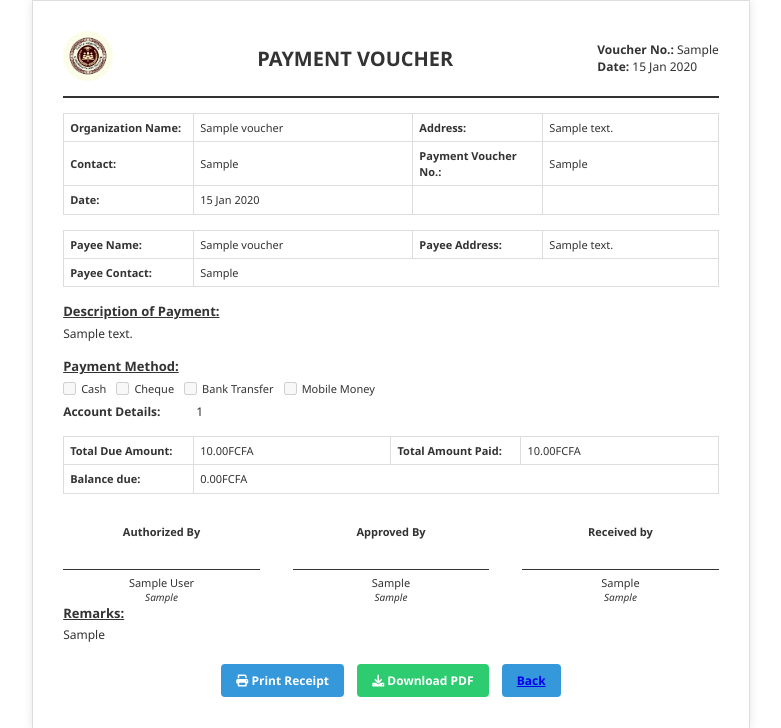
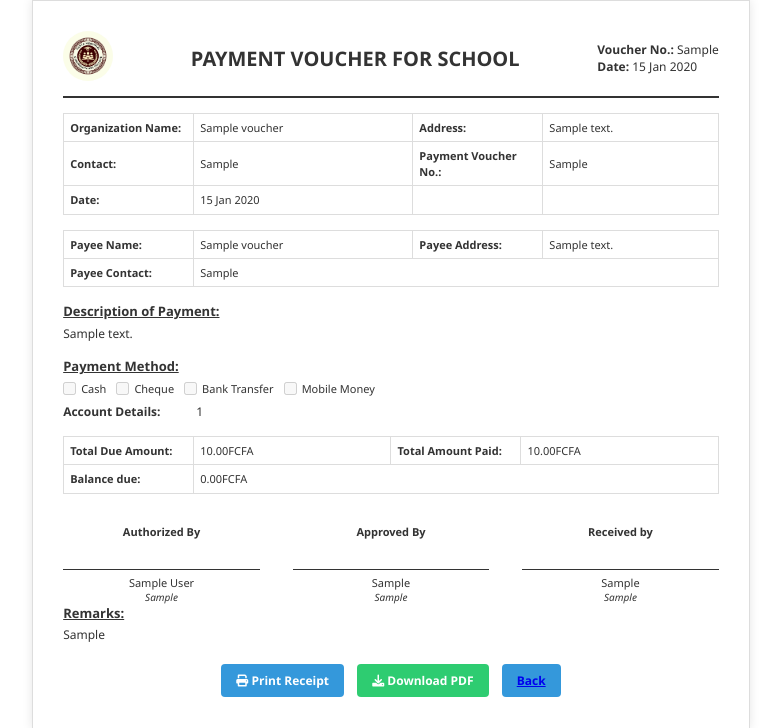
Before and after one commit to Silas-AFK/SantaWeb, a PHP site: page /generate_receipt.php?id=1 in a window 1280 px wide. Shown: the top 728 px of the page, without its empty margins (249-1030 px from the left). Run offline with PHP 8.4, Linux system fonts and the light colour scheme; tables that the repository leaves empty or names only in its code hold one stand-in row (values such as "Sample post"); some libraries are stand-ins or nearby versions.

Commit message:
changed voucher

```diff
--- a/generate_receipt.php
+++ b/generate_receipt.php
@@ -257,7 +257,7 @@ if (isset($_GET['id'])) {
             <div>
                 <img src="joys.jpg" alt="Organization Logo" class="logo">
             </div>
-            <div class="title">Payment Voucher</div>
+            <div class="title">Payment Voucher For school</div>
             <div>
                 <div><strong>Voucher No.:</strong> <?= htmlspecialchars($voucher['payment_voucher_no']) ?></div>
                 <div><strong>Date:</strong> <?= date('d M Y', strtotime($voucher['date'])) ?></div>
```
